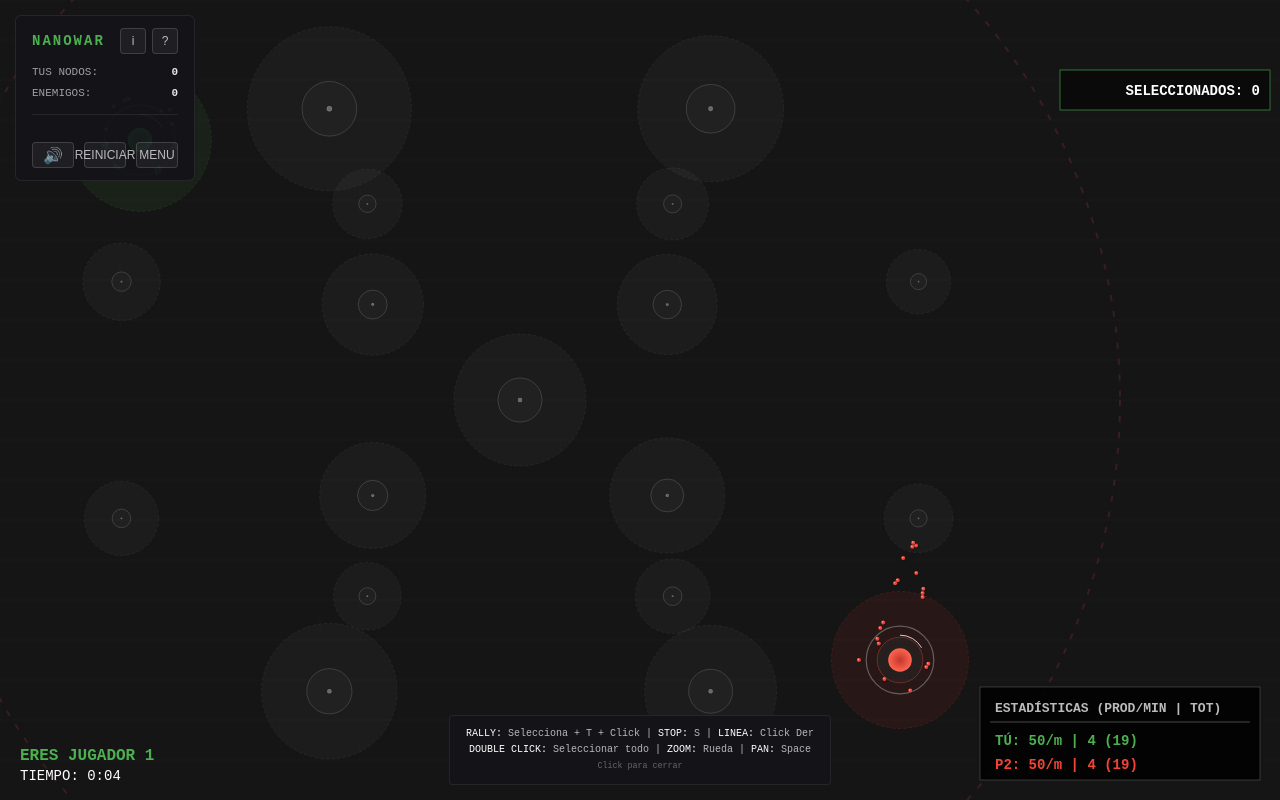
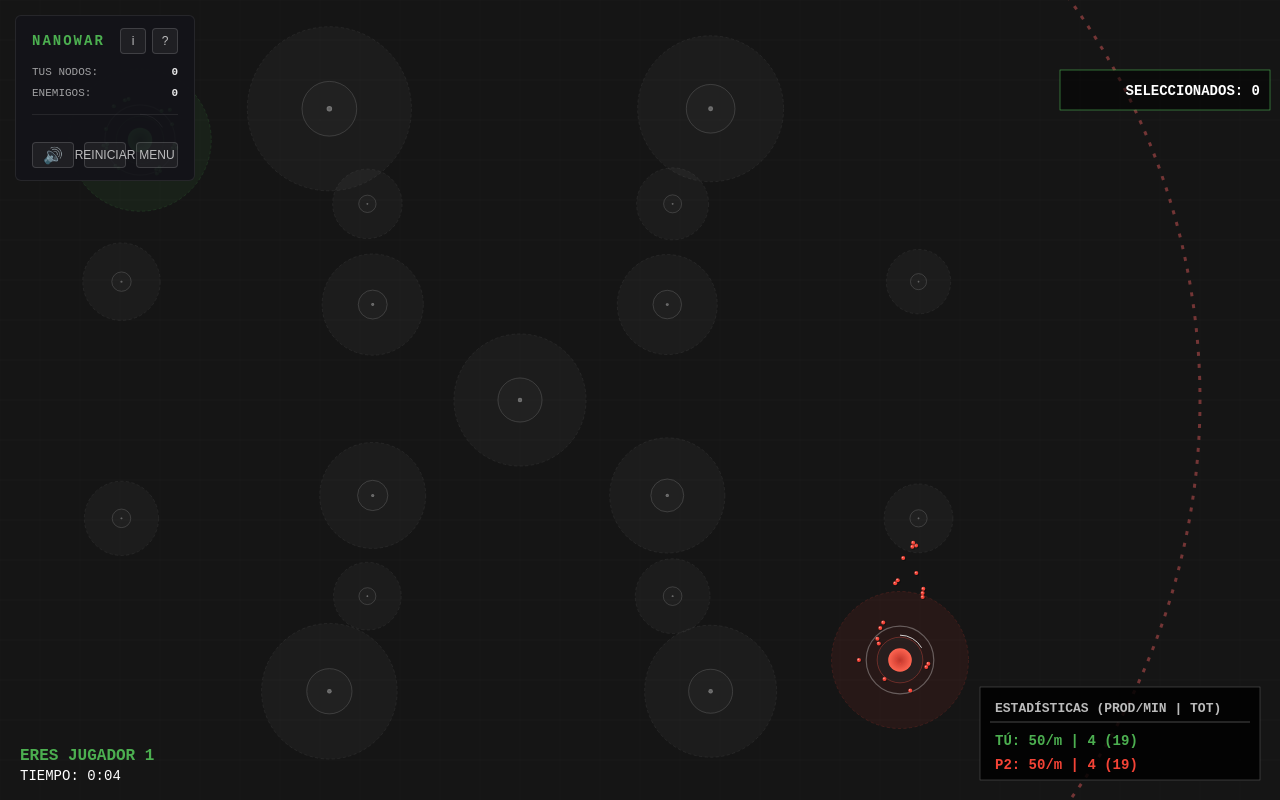
Before and after one commit to BrienzaFranco/nanowar-rts, a website built with webpack: page public/singleplayer.html in a window 1280 px wide. Built offline with nearby package versions, Linux system fonts and the light colour scheme.

Commit message:
Remove instructions overlay and improve boundary warning
- Remove instructions div that was shown at game start
- Remove #instructions CSS from singleplayer.html
- Boundary now kills units immediately (no repulsion)
- More visible boundary ring (40% opacity red, 3px width)
- Units flash brighter when outside boundary (yellow glow added)
- Increase flash speed for more urgent warning

```diff
--- a/public/singleplayer.html
+++ b/public/singleplayer.html
@@ -118,28 +118,6 @@
             display: block;
             width: 100%;
             height: 100%;
-        }
-
-        #instructions {
-            position: absolute;
-            bottom: 15px;
-            left: 50%;
-            transform: translateX(-50%);
-            background: rgba(20, 20, 25, 0.95);
-            color: rgba(255, 255, 255, 0.7);
-            padding: 10px 16px;
-            border-radius: 4px;
-            font-size: 10px;
-            text-align: center;
-            line-height: 1.6;
-            max-width: 95%;
-            border: 1px solid rgba(255, 255, 255, 0.08);
-            font-family: 'Courier New', monospace;
-            cursor: pointer;
-        }
-
-        #instructions:hover {
-            background: rgba(30, 30, 40, 0.98);
         }
 
         #tutorial-overlay {
@@ -326,13 +304,6 @@
             </div>
         </div>
         <canvas id="game-canvas"></canvas>
-        <div id="instructions" onclick="this.style.display='none'">
-            <strong>RALLY:</strong> Selecciona + T + Click | <strong>STOP:</strong> S | <strong>LINEA:</strong> Click
-            Der<br>
-            <strong>DOUBLE CLICK:</strong> Seleccionar todo | <strong>ZOOM:</strong> Rueda | <strong>PAN:</strong>
-            Space<br>
-            <small style="opacity: 0.5;">Click para cerrar</small>
-        </div>
     </div>
 
     <div id="tutorial-overlay">
--- a/src/client/core/Renderer.js
+++ b/src/client/core/Renderer.js
@@ -83,8 +83,8 @@ export class Renderer {
             this.ctx.stroke();
         }
 
-        // Map boundary ring - more visible warning
-        const worldRadius = 1500;
+        // Map boundary ring - more prominent warning
+        const worldRadius = 1700;
         const centerX = 1200;
         const centerY = 900;
         const screenCenter = camera.worldToScreen(centerX, centerY);
@@ -92,9 +92,9 @@ export class Renderer {
 
         this.ctx.beginPath();
         this.ctx.arc(screenCenter.x, screenCenter.y, boundaryRadius, 0, Math.PI * 2);
-        this.ctx.strokeStyle = 'rgba(255, 80, 80, 0.15)';
-        this.ctx.lineWidth = 2;
-        this.ctx.setLineDash([15 * camera.zoom, 25 * camera.zoom]);
+        this.ctx.strokeStyle = 'rgba(255, 100, 100, 0.4)';
+        this.ctx.lineWidth = 3;
+        this.ctx.setLineDash([10 * camera.zoom, 20 * camera.zoom]);
         this.ctx.stroke();
         this.ctx.setLineDash([]);
     }
@@ -340,12 +340,12 @@ export class Renderer {
             this.ctx.restore();
         }
 
-        // Warning effect when outside map boundary - red tint
+        // Warning effect when outside map boundary - bright flash
         let entityAlpha = 1;
         if (entity.outsideWarning) {
-            // More visible flicker with red tint
-            const flash = Math.sin(Date.now() * 0.008) > 0;
-            entityAlpha = flash ? 1 : 0.4;
+            // Bright flashing warning - yellow/white flash
+            const flash = Math.sin(Date.now() * 0.015) > 0;
+            entityAlpha = flash ? 1 : 0.3;
         }
 
         // Body
@@ -354,6 +354,20 @@ export class Renderer {
         this.ctx.arc(screen.x, screen.y, sr, 0, Math.PI * 2);
         this.ctx.fillStyle = PLAYER_COLORS[entity.owner % PLAYER_COLORS.length];
         this.ctx.fill();
+
+        // Warning glow when outside boundary
+        if (entity.outsideWarning) {
+            this.ctx.save();
+            this.ctx.globalCompositeOperation = 'lighter';
+            const warningGlow = this.ctx.createRadialGradient(screen.x, screen.y, sr, screen.x, screen.y, sr * 2.5);
+            warningGlow.addColorStop(0, 'rgba(255, 255, 100, 0.8)');
+            warningGlow.addColorStop(1, 'rgba(255, 255, 100, 0)');
+            this.ctx.beginPath();
+            this.ctx.arc(screen.x, screen.y, sr * 2.5, 0, Math.PI * 2);
+            this.ctx.fillStyle = warningGlow;
+            this.ctx.fill();
+            this.ctx.restore();
+        }
 
         // Highlight
         this.ctx.beginPath();
--- a/src/shared/Entity.js
+++ b/src/shared/Entity.js
@@ -201,26 +201,13 @@ export class Entity {
         this.x += this.vx * dt;
         this.y += this.vy * dt;
 
-        // Check map boundary - die if outside for too long
+        // Check map boundary - die if outside
         const worldRadius = GAME_SETTINGS.WORLD_RADIUS || 1200;
         const centerX = (GAME_SETTINGS.WORLD_WIDTH || 2400) / 2;
         const centerY = (GAME_SETTINGS.WORLD_HEIGHT || 1800) / 2;
         const dx = this.x - centerX;
         const dy = this.y - centerY;
         const distFromCenter = Math.sqrt(dx * dx + dy * dy);
-
-        // Boundary repulsion force - push units back inside before they hit the wall
-        const warningZone = 200; // Start pushing 200px before boundary
-        if (distFromCenter > worldRadius - warningZone) {
-            // Calculate normalized direction from center to unit
-            const nx = dx / distFromCenter;
-            const ny = dy / distFromCenter;
-
-            // Apply strong repulsion force toward center
-            const pushStrength = 400;
-            this.vx -= nx * pushStrength * dt;
-            this.vy -= ny * pushStrength * dt;
-        }
 
         if (distFromCenter > worldRadius) {
             this.outsideTime += dt;
```
